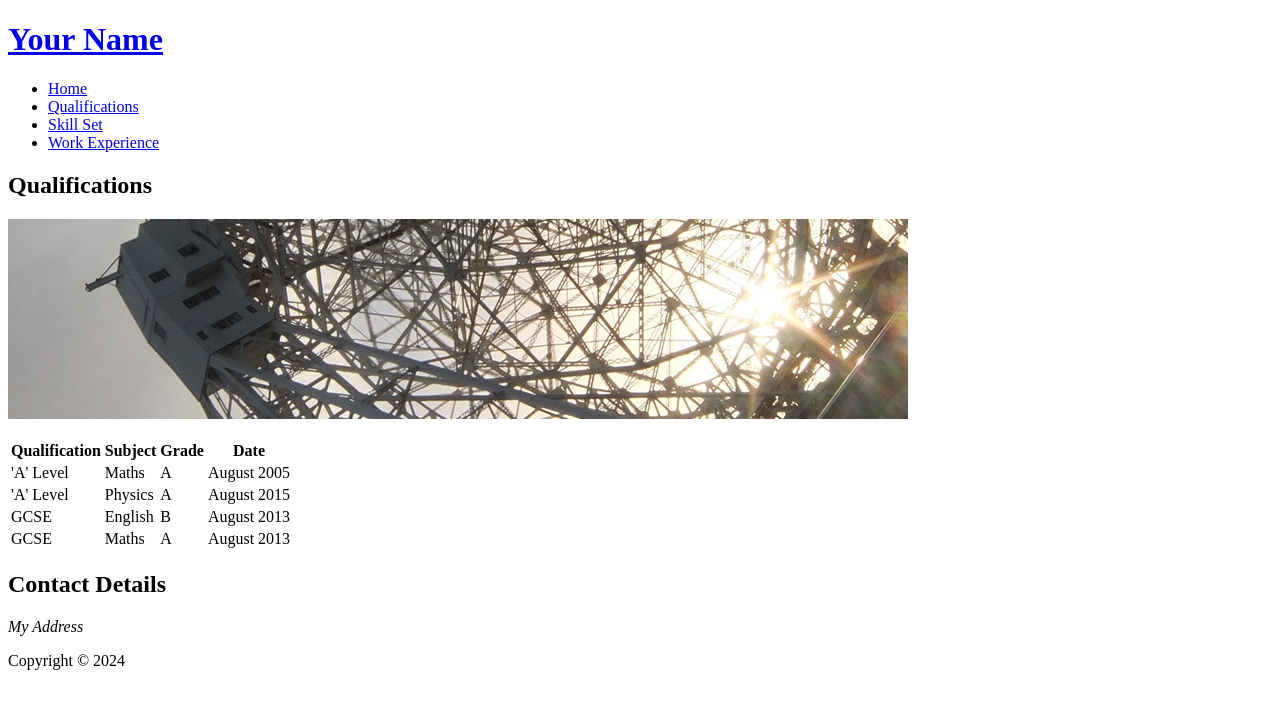
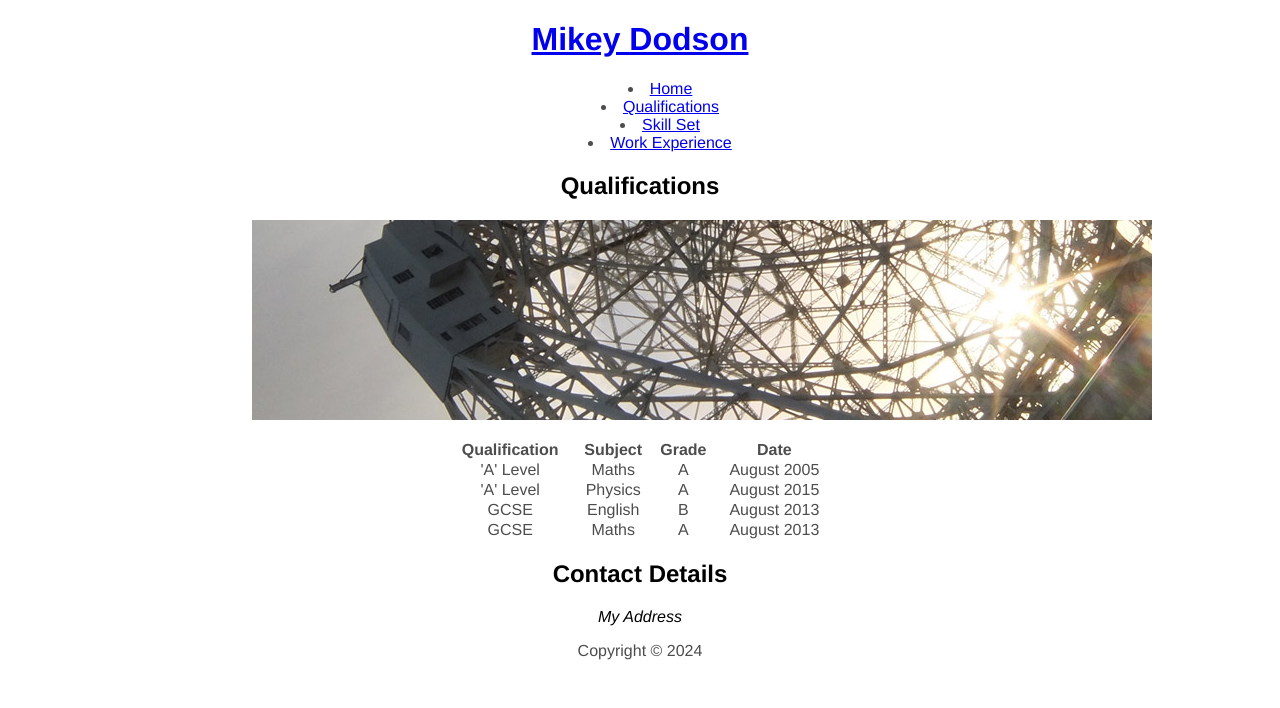
Before and after one commit to mikdmassive/WebDevUni, a plain HTML site: page Week2/qualifications.html in a window 1280 px wide. Drawn offline with Linux system fonts and the light colour scheme.

Commit message:
upgrade1

```diff
--- a/Week2/qualifications.html
+++ b/Week2/qualifications.html
@@ -2,13 +2,14 @@
 <html>
   <head>
     <meta charset="utf-8" />
-    <title>Your Name :: Qualifications</title>
+    <link href = "styles/main.css" rel="stylesheet" ></link>
+    <title>Mikey Dodson :: Qualifications</title>
   </head>
   <body>
     <div class="container">
       <div class="header">
         <div class="logo">
-          <h1><a href="#">Your Name</a></h1>
+          <h1><a href="#">Mikey Dodson</a></h1>
         </div>
         <nav>
           <ul>
--- a/Week2/styles/main.css
+++ b/Week2/styles/main.css
@@ -0,0 +1,29 @@
+h1,h2,h3,address{
+    color: black;
+    font-family:'Franklin Gothic Medium', 'Arial Narrow', Arial, sans-serif;
+    text-align: center;
+}
+table{
+    width: 50%; /* Set a width for the table */
+    margin: 0 auto; /* Center the table horizontally */
+    border-collapse: collapse; /* Optional: for better styling */
+}
+div{
+    width: 85%;
+    margin: 0 auto;
+    border-collapse: collapse;
+}
+
+p,tr{
+    color: rgba(77, 77, 77);
+    font-family:'Franklin Gothic Medium', 'Arial Narrow', Arial, sans-serif;
+    text-align: center;
+}
+
+li{
+    color: rgba(77, 77, 77);
+    font-family:'Franklin Gothic Medium', 'Arial Narrow', Arial, sans-serif;
+    text-align: center;
+    vertical-align: text-top;
+    list-style-position: inside;
+}
```
Also changed, not shown: Week2/index.html (+4 -3 lines), Week2/skill-set.html (+3 -2 lines), Week2/work-experience.html (+3 -2 lines).
